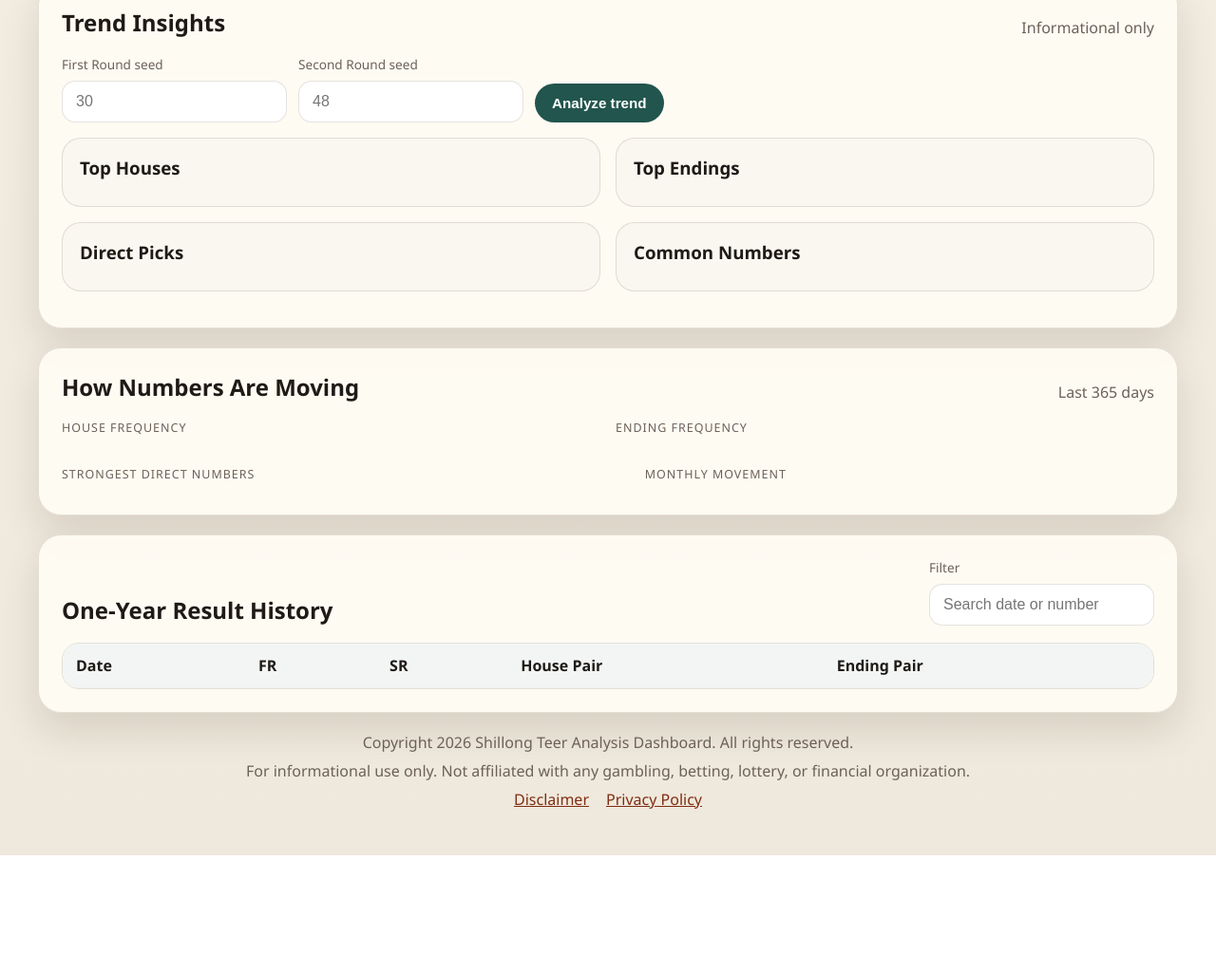
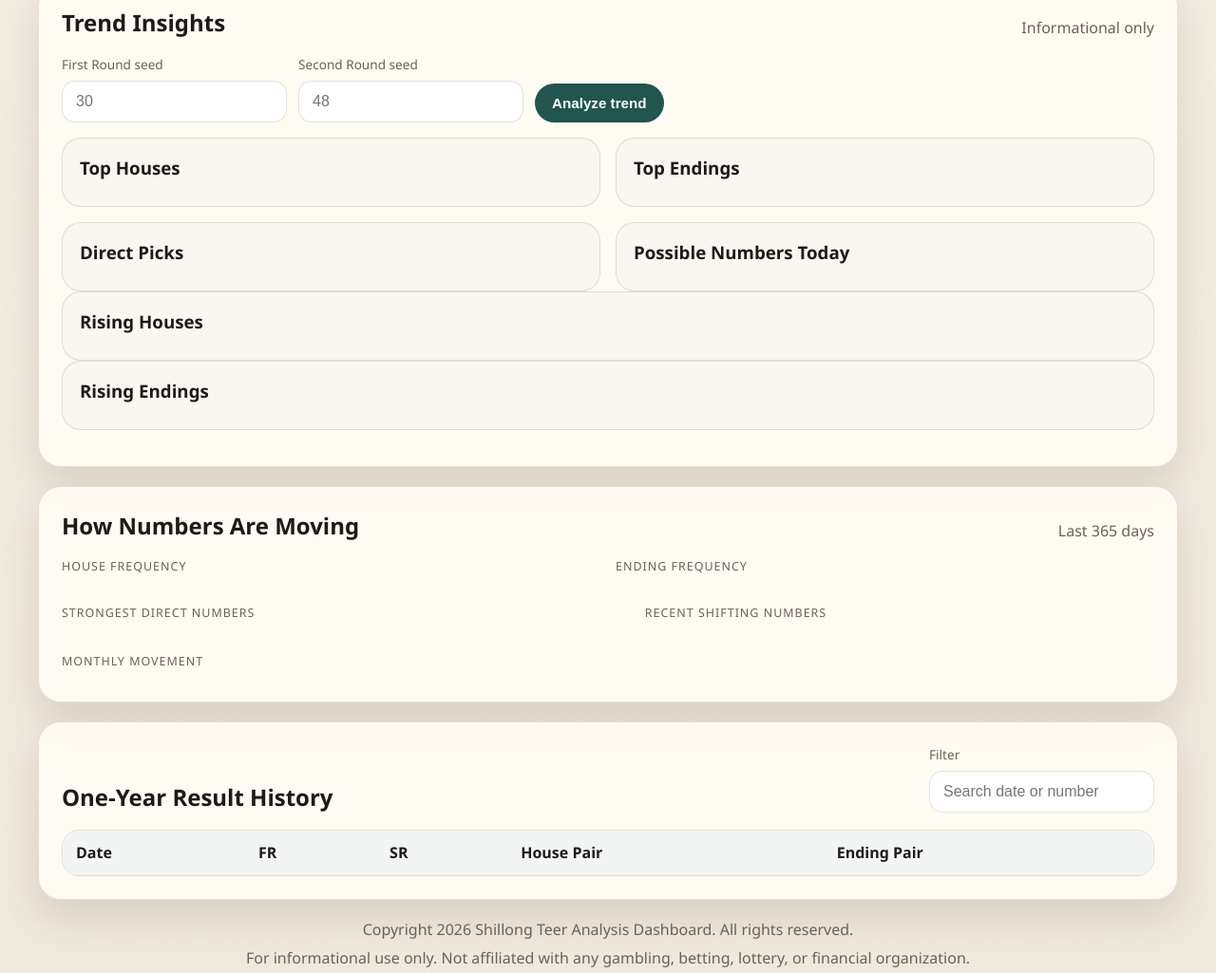
Before and after one commit to tridip24-spec/shillong-teer-dashboard, a website: page New project/public/index.html in a window 1280 px wide. Shown: the part 1300-2325 px from the top of the page at 95% size. Before the commit the page ends 2201 px from the top, so only its background shows below. Drawn offline with Linux system fonts and the light colour scheme; no server answers.

Commit message:
Update HTML structure and headings in index.html

```diff
--- a/New project/public/index.html
+++ b/New project/public/index.html
@@ -118,8 +118,18 @@
               <div id="topDirect" class="chips"></div>
             </article>
             <article class="prediction-card">
-              <h3>Common Numbers</h3>
-              <div id="generatedCommonNumbers" class="chips"></div>
+              <h3>Possible Numbers Today</h3>
+              <div id="possibleNumbers" class="chips"></div>
+            </article>
+          </div>
+          <div class="shift-grid">
+            <article class="prediction-card">
+              <h3>Rising Houses</h3>
+              <div id="risingHouses" class="chips"></div>
+            </article>
+            <article class="prediction-card">
+              <h3>Rising Endings</h3>
+              <div id="risingEndings" class="chips"></div>
             </article>
           </div>
           <p id="insightNote" class="footnote"></p>
@@ -144,6 +154,10 @@
             <div>
               <p class="section-label">Strongest direct numbers</p>
               <div id="strongDirectNumbers" class="chips"></div>
+            </div>
+            <div>
+              <p class="section-label">Recent shifting numbers</p>
+              <div id="recentShiftNumbers" class="chips"></div>
             </div>
             <div>
               <p class="section-label">Monthly movement</p>
```
